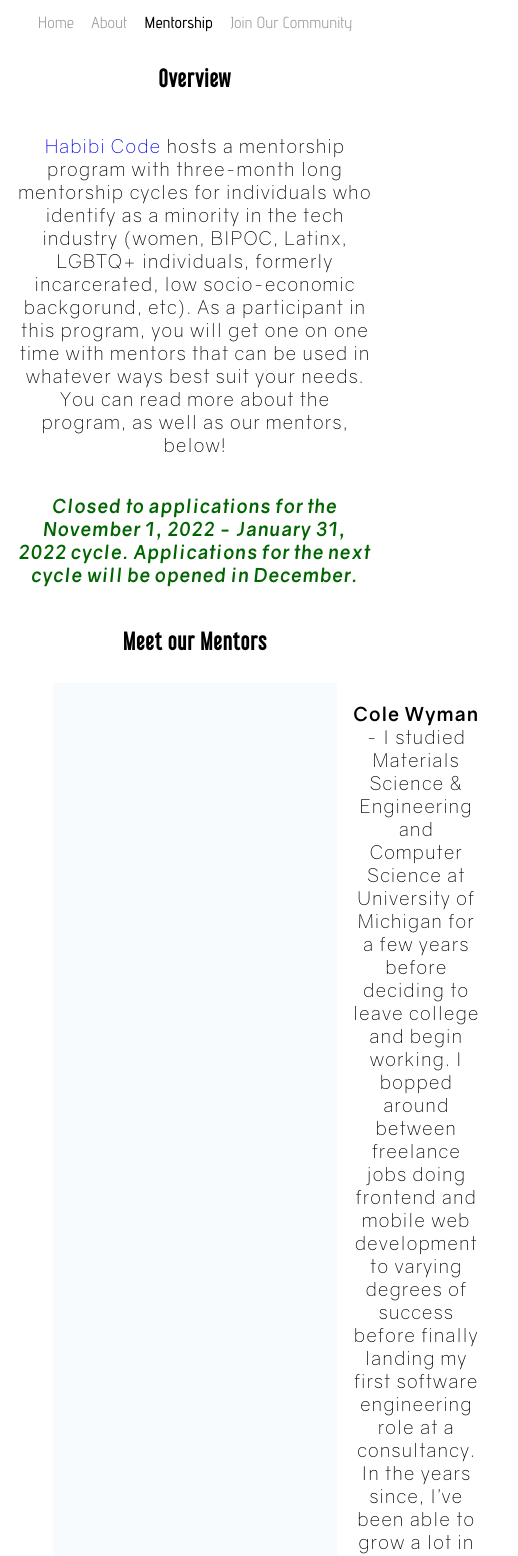
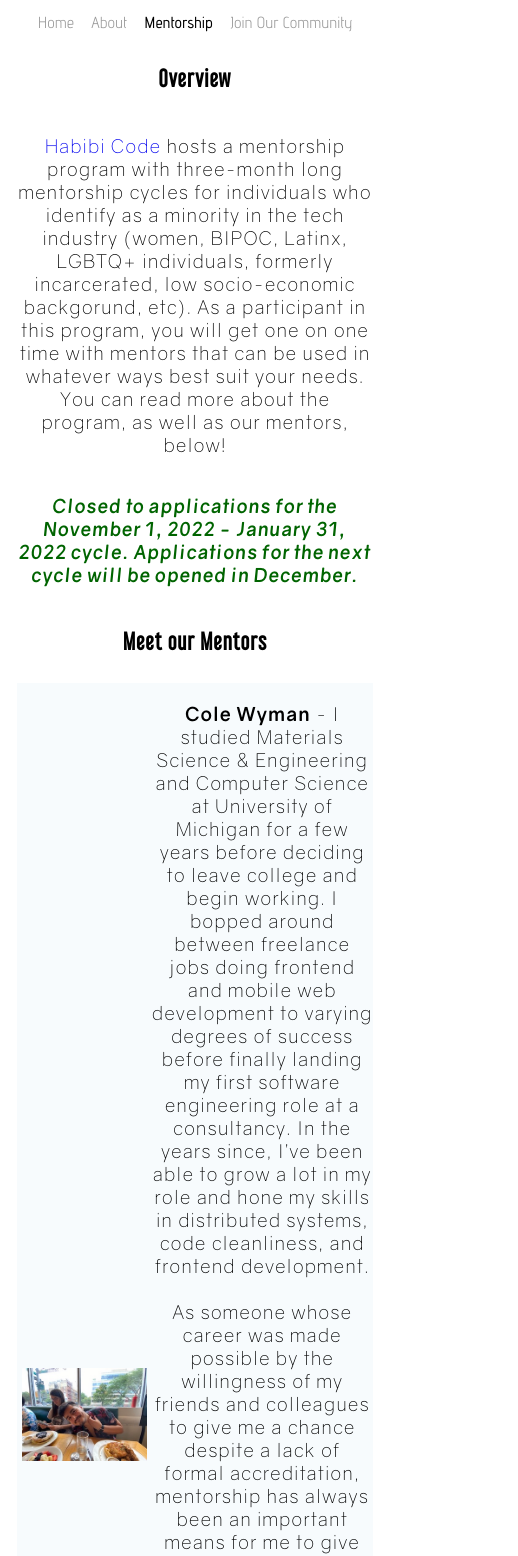
Before and after one commit to samahmajadla/samahmajadla.github.io, a SvelteKit app: page /mentorship in a window 390 px wide. Shown: the top 1556 px of the page, 518 px wide, since content can reach past the window. Built offline with nearby package versions, Linux system fonts and the light colour scheme.

Commit message:
width on phone

```diff
--- a/src/routes/mentorship/+page.svelte
+++ b/src/routes/mentorship/+page.svelte
@@ -205,12 +205,12 @@
 		display: flex;
 		align-items: center;
 		flex-direction: row;
-		width: 80%;
+		width: 100%;
 		background-color: rgba(208, 233, 241, 0.183);
 		margin: 5px;
 	}
 	.mentor img {
+		width:35%;
 		margin: 5px;
-		size: 5%;
-	}
+}
 </style>
```
Also changed, not shown: 26 other files (tests, documents, lock files or other folders).
